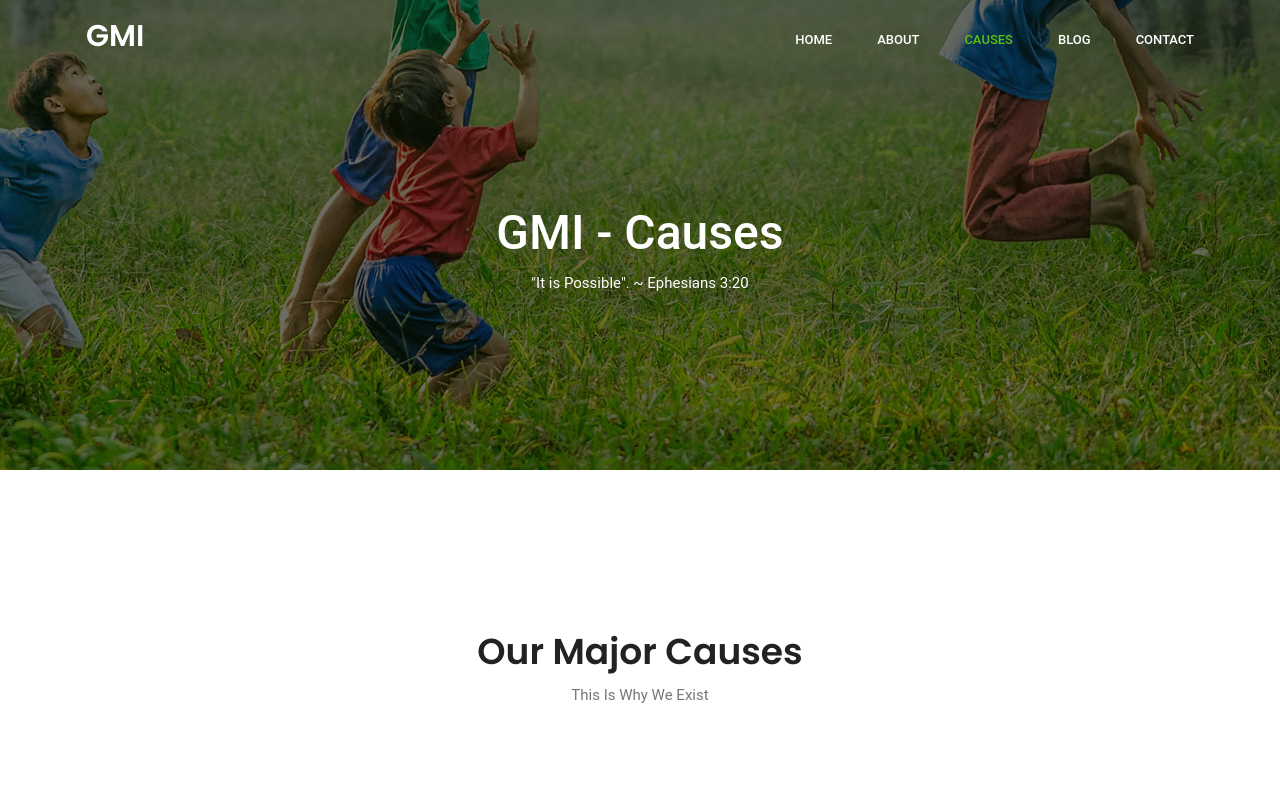
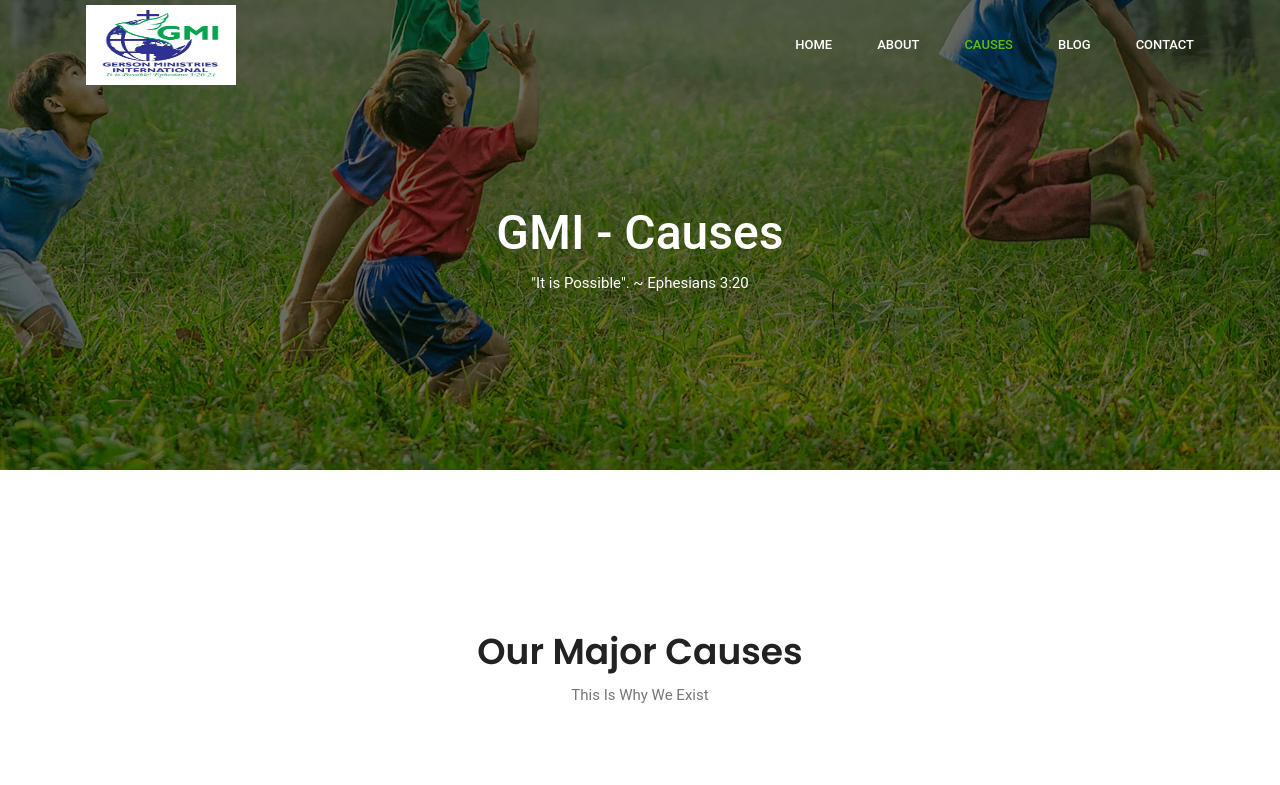
Before and after one commit to Nyayic/gerson_ministries, a plain HTML site: page causes.html in a window 1280 px wide. Shown: the top 785 px of the page. Drawn offline with Linux system fonts and the light colour scheme; some packages are replaced by stand-ins of ours.

Commit message:
Added Logo

```diff
--- a/causes.html
+++ b/causes.html
@@ -26,8 +26,9 @@
                     <div class="container">
                         <!-- Brand and toggle get grouped for better mobile display -->
                         <a class="navbar-brand logo_h" href="index.html">
-                            <!--img src="img/logo.png" alt=""-->
-                            <h2 style="color: white;">GMI</h2>
+                            <img src="img/logo-1.jpg" alt="logo" width="150px" height="80px">
+
+                            <!--h2 style="color: white;">GMI</!--h2-->
                         </a>
                         <button class="navbar-toggler" type="button" data-toggle="collapse" data-target="#navbarSupportedContent" aria-controls="navbarSupportedContent" aria-expanded="false" aria-label="Toggle navigation">
                             <span class="icon-bar"></span>
```
Also changed, not shown: about-us.html (+2 -2 lines), contact.html (+2 -2 lines).
